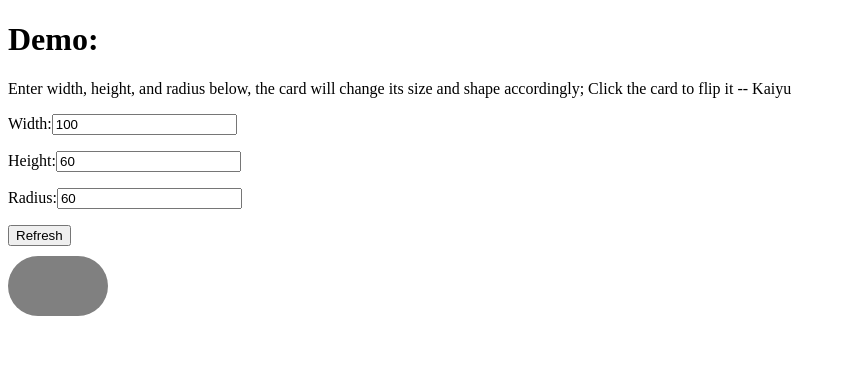
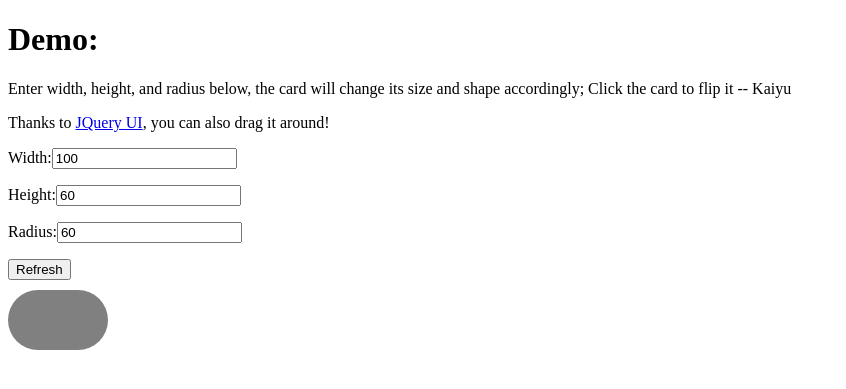
Before and after one commit to zkytony/card_flash_ui, a PHP site: page / in a window 1280 px wide. Shown: the top 389 px of the page, without its empty margins (0-846 px from the left). Run offline with PHP 8.4, Linux system fonts and the light colour scheme; some libraries are stand-ins or nearby versions.

Commit message:
Make the card draggable

```diff
--- a/index.php
+++ b/index.php
@@ -9,11 +9,13 @@ require_once "view/card_view.php";
     <meta charset="utf-8">
     <link rel="stylesheet" href="css/card.css">
     <script src="https://code.jquery.com/jquery-1.11.2.min.js"></script>
+    <script src="https://code.jquery.com/ui/1.11.3/jquery-ui.js"></script>
   </head>
   <body>
     <div class="whole-wrapper">
       <h1>Demo:</h1>
       <p>Enter width, height, and radius below, the card will change its size and shape accordingly; Click the card to flip it -- Kaiyu</p>
+      <p>Thanks to <a href="http://jqueryui.com/draggable/">JQuery UI</a>, you can also drag it around!</p>
       <div class="main-content">
 	<!-- This section is a demo for the card div -->
 	<p>Width:<input type="text" id="width-field" class="text-field" value="100" pattern="[0-9]+"></p>
--- a/script/card.js
+++ b/script/card.js
@@ -22,6 +22,9 @@ $(document).ready(function() {
       'border-radius': radius + 'px'
     });
   });
+
+  // Make the card draggable
+  $(".one-card").draggable();
 
 });
 
```
